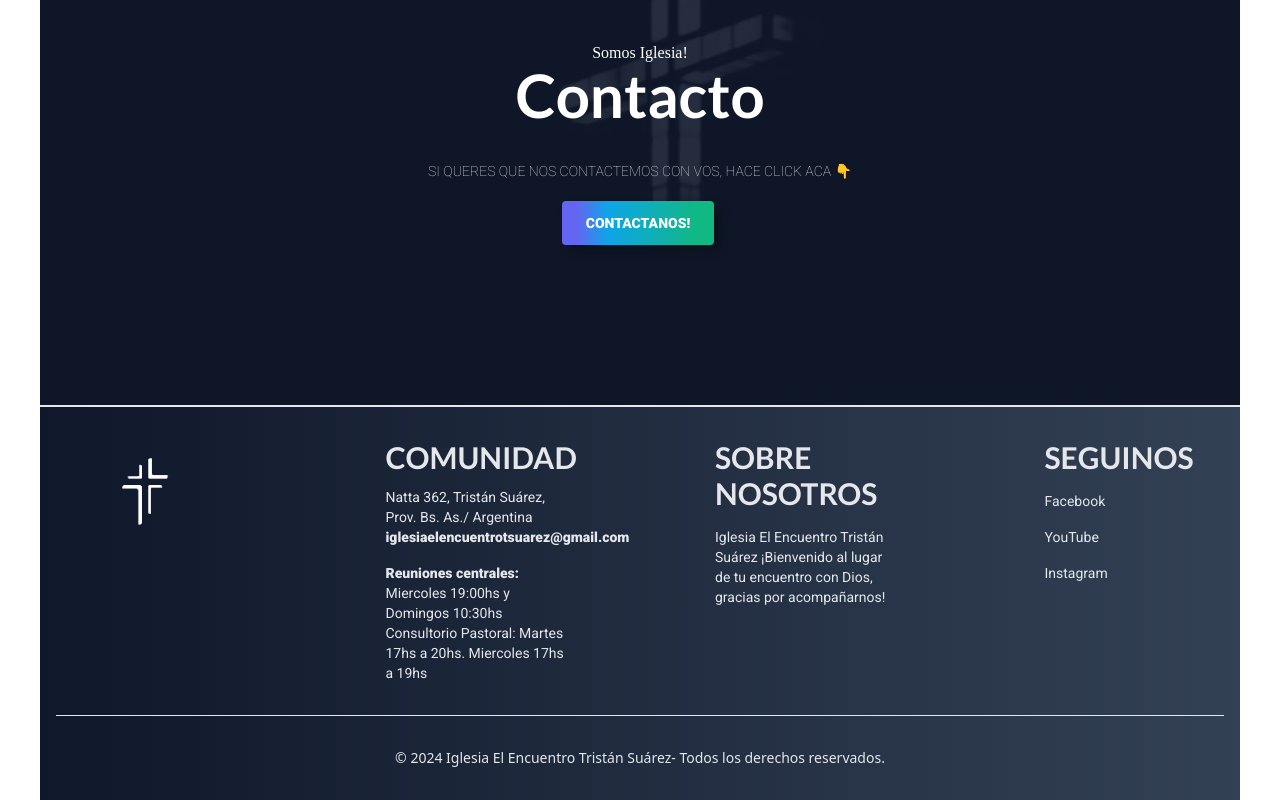
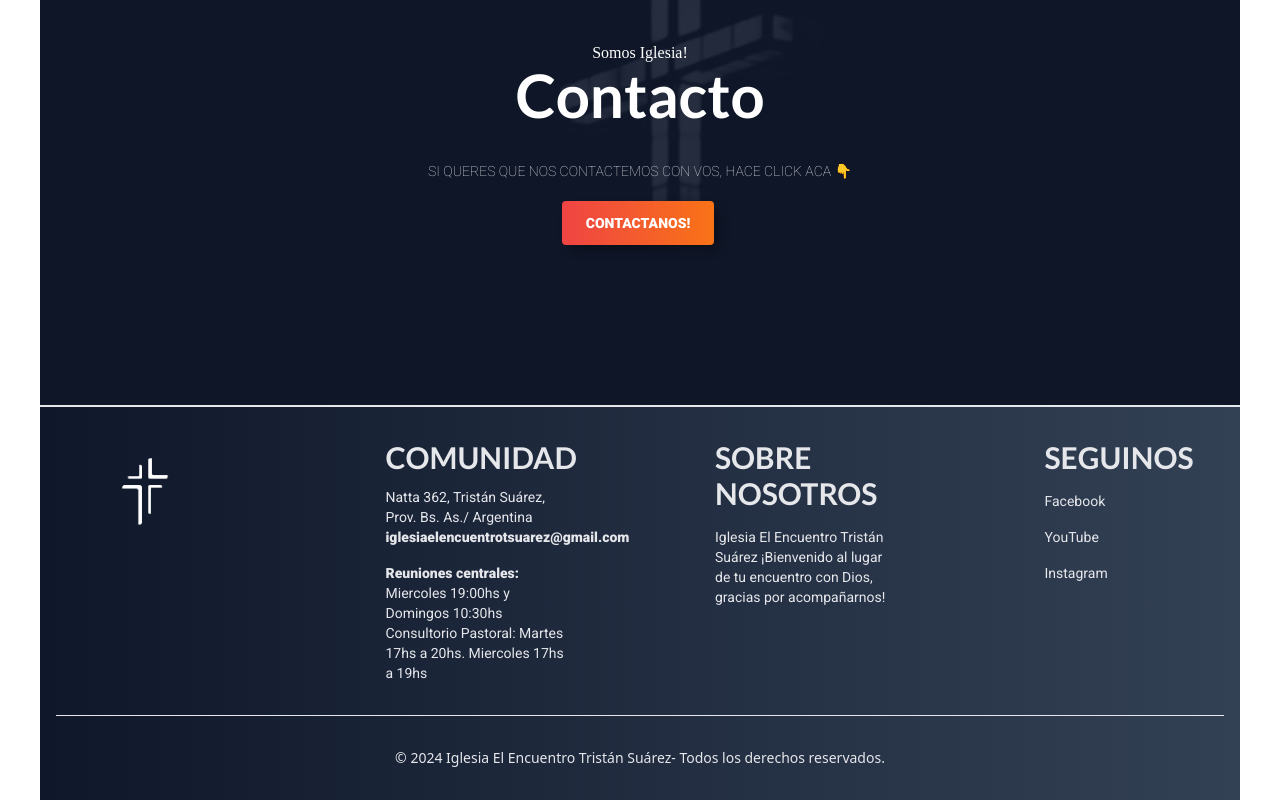
Before and after one commit to sebygalla/encuentro-tailwind, a React (Vite) app: page / in a window 1280 px wide. Shown: the part 9814-10614 px from the top of the page. Built offline with nearby package versions, Linux system fonts and the light colour scheme; a web font is replaced by a local one; what tailwindcss-animated would draw is missing.

Commit message:
boton contacto

```diff
--- a/src/App.jsx
+++ b/src/App.jsx
@@ -223,7 +223,7 @@ Nuestro objetivo es enseñarles la Palabra de Dios y ayudarlos a desarrollar una
 
                   <a href="https://forms.gle/1WVru16MxFGv3xdn9">
                     <button
-                      className="mb-1 mr-1 rounded bg-gradient-to-r from-indigo-500 from-10% via-sky-500 via-30% to-emerald-500 to-90% px-6 py-3 text-sm font-bold uppercase text-white shadow outline-none transition-all duration-150 ease-linear hover:shadow-lg focus:outline-none"
+                      className="mb-1 mr-1 rounded bg-gradient-to-r from-red-500 to-orange-500 px-6 py-3 text-sm font-bold uppercase text-white shadow outline-none transition-all duration-150 ease-linear hover:shadow-lg focus:outline-none"
                       type="button">
                       CONTACTANOS!
                     </button>
```
